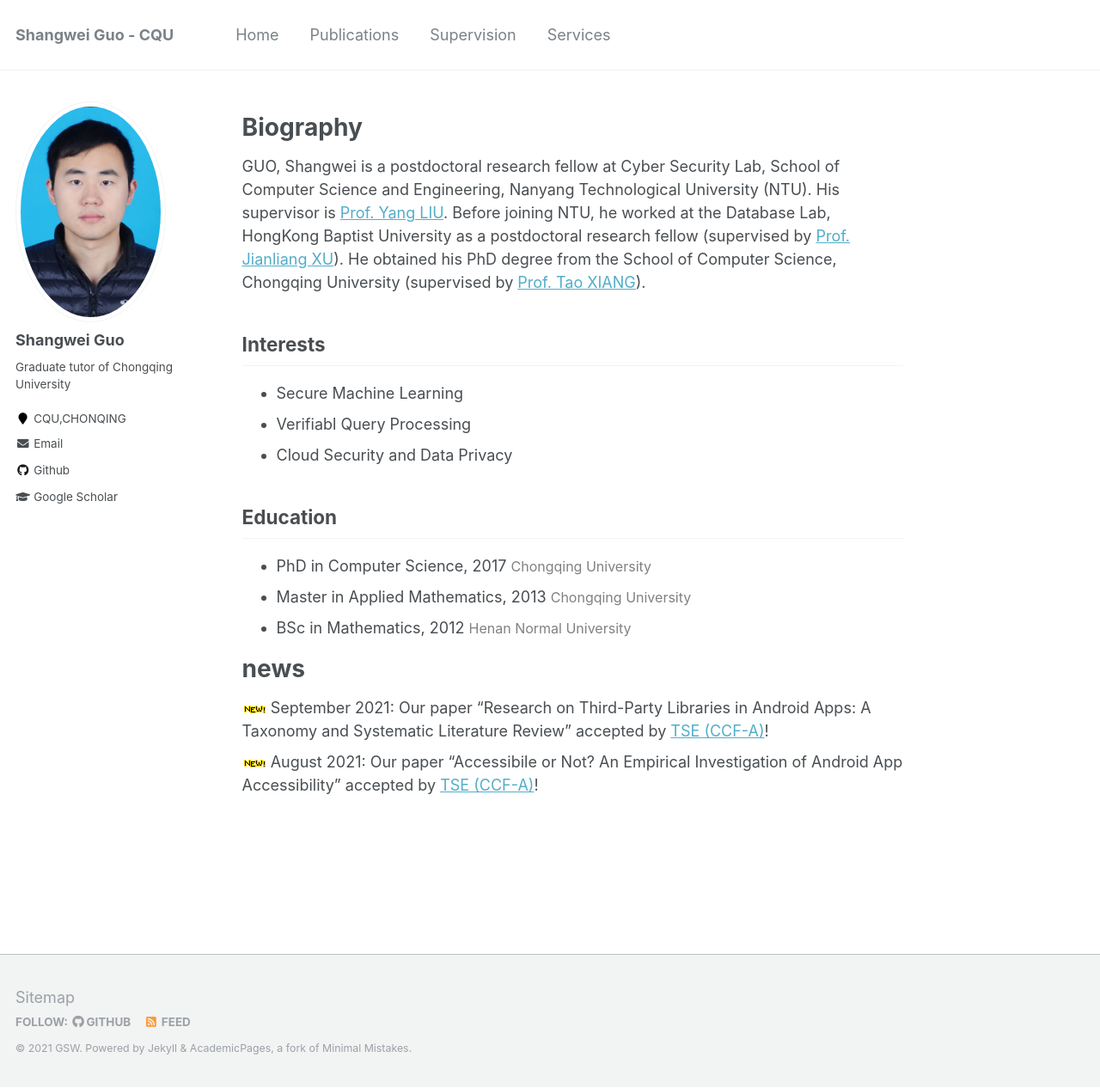
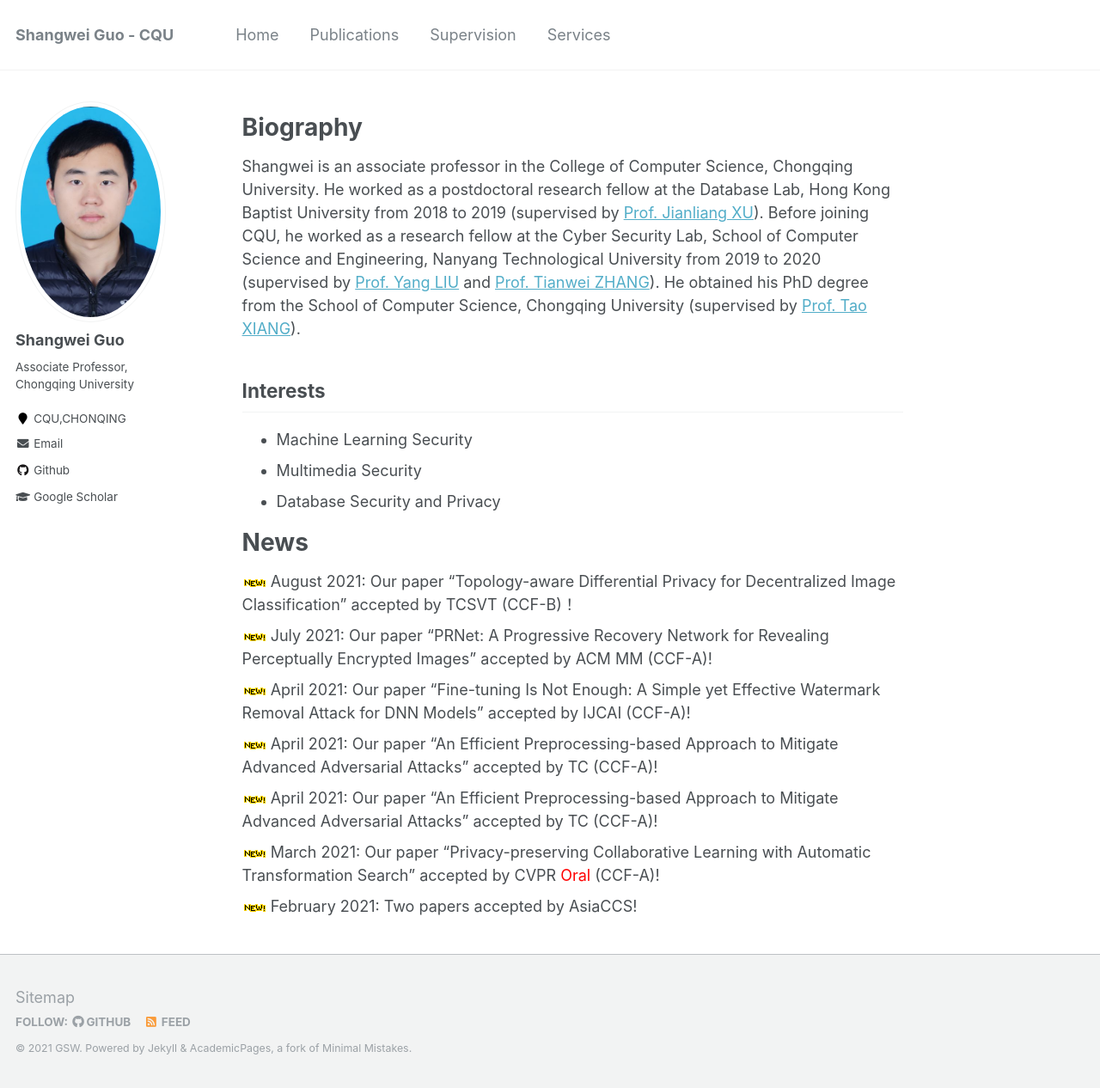
Before and after one commit to guoshangwei/guoshangwei.github.io, a Jekyll site: the page built from _pages/home.md, in a window 1280 px wide and 1266 px high. Shown: the whole window at 86% size. Built offline with Jekyll 4.4.1, drawn with Linux system fonts in a browser that asks for light colours.

Commit message:
content update

```diff
--- a/_config.yml
+++ b/_config.yml
@@ -82,12 +82,12 @@ analytics:
 author:
   name             : "Shangwei Guo"
   avatar           : "Guo.png"
-  bio              : "Graduate tutor of Chongqing University"
+  bio              : "Associate Professor, Chongqing University"
   location         : "CQU,CHONQING"
   employer         : #"Guoshang wei"
   pubmed           : #"https://www.ncbi.nlm.nih.gov/pubmed/?term=john+snow"
   googlescholar    : "https://scholar.google.com.hk/citations?user=wQrVkBYAAAAJ&hl=zh-CN"
-  email            : "shangwei.guo@ntu.edu.sg"
+  email            : "swguo@cqu.edu.cn"
   researchgate     :  # example: "https://www.researchgate.net/profile/yourprofile"
   uri              :
   bitbucket        :
@@ -96,7 +96,7 @@ author:
   flickr           :
   facebook         : #"balabala"
   foursquare       :
-  github           : "gswei5555"
+  github           : "guoshangwei"
   google_plus      :
   keybase          :
   instagram        :
--- a/_pages/home.md
+++ b/_pages/home.md
@@ -7,22 +7,30 @@ permalink: /
 
 # **Biography**
 
-GUO, Shangwei is a postdoctoral research fellow at Cyber Security  Lab, School of Computer Science and Engineering, Nanyang Technological  University (NTU). His supervisor is [Prof. Yang LIU](http://www.ntu.edu.sg/home/yangliu/). Before joining NTU, he worked at the Database Lab, HongKong Baptist  University as a postdoctoral research fellow (supervised by [Prof. Jianliang XU](http://www.comp.hkbu.edu.hk/~xujl/)). He obtained his PhD degree from the School of Computer Science, Chongqing University (supervised by [Prof. Tao XIANG](http://www.cs.cqu.edu.cn/info/1140/1746.htm)).
+Shangwei is an associate professor in the College of Computer Science, Chongqing University. He worked as a postdoctoral research fellow at the Database Lab, Hong Kong Baptist University from 2018 to 2019 (supervised by [Prof. Jianliang XU](http://www.comp.hkbu.edu.hk/~xujl/)). Before joining CQU, he worked as a research fellow at the Cyber Security  Lab, School of Computer Science and Engineering, Nanyang Technological  University from 2019 to 2020 (supervised by [Prof. Yang LIU](http://www.ntu.edu.sg/home/yangliu/) and [Prof. Tianwei ZHANG](https://personal.ntu.edu.sg/tianwei.zhang/)). He obtained his PhD degree from the School of Computer Science, Chongqing University (supervised by [Prof. Tao XIANG](http://www.cs.cqu.edu.cn/info/1140/1746.htm)).
 
 ## Interests
 
-- Secure Machine Learning
-- Verifiabl Query Processing
-- Cloud Security and Data Privacy
+- Machine Learning Security
+- Multimedia Security
+- Database Security and Privacy
 
-## Education
+<!-- ## Education
+- PhD in Computer Science, 2017  <font  color=gray size=3>Chongqing University</font>
+- BSc in Mathematics, 2012   <font  color=gray size=3>Henan Normal University</font> -->
 
-- PhD in Computer Science, 2017  <font  color=gray size=3>Chongqing University</font>
-- Master in Applied Mathematics, 2013   <font  color=gray size=3>Chongqing University</font>
-- BSc in Mathematics, 2012   <font  color=gray size=3>Henan Normal University</font>
+# News
 
-# news
+![](../images/new.gif) August 2021: Our paper "Topology-aware Differential Privacy for Decentralized Image Classification" accepted by TCSVT (CCF-B)！
 
-![](../images/new.gif) September 2021: Our paper "Research on Third-Party Libraries in Android  Apps: A Taxonomy and Systematic Literature Review" accepted by [TSE (CCF-A)](https://www.computer.org/csdl/journal/ts)!
+![](../images/new.gif) July 2021: Our paper "PRNet: A Progressive Recovery Network for Revealing Perceptually Encrypted Images" accepted by ACM MM (CCF-A)!
 
-![](../images/new.gif) August 2021: Our paper "Accessibile or Not? An Empirical Investigation of Android App Accessibility" accepted by [TSE (CCF-A)](https://www.computer.org/csdl/journal/ts)!
+![](../images/new.gif) April 2021: Our paper "Fine-tuning Is Not Enough: A Simple yet Effective Watermark Removal Attack for DNN Models" accepted by IJCAI (CCF-A)!
+
+![](../images/new.gif) April 2021: Our paper "An Efficient Preprocessing-based Approach to Mitigate Advanced Adversarial Attacks" accepted by TC (CCF-A)!
+
+![](../images/new.gif) April 2021: Our paper "An Efficient Preprocessing-based Approach to Mitigate Advanced Adversarial Attacks" accepted by TC (CCF-A)!
+
+![](../images/new.gif) March 2021: Our paper "Privacy-preserving Collaborative Learning with Automatic Transformation Search" accepted by CVPR <font  color=red >Oral</font> (CCF-A)!
+
+![](../images/new.gif) February 2021: Two papers accepted by AsiaCCS!
```
Also changed, not shown: _pages/publications.md (+10 -16 lines), _pages/services.md (+13 -5 lines), _pages/supervision.md (+6 -12 lines).
